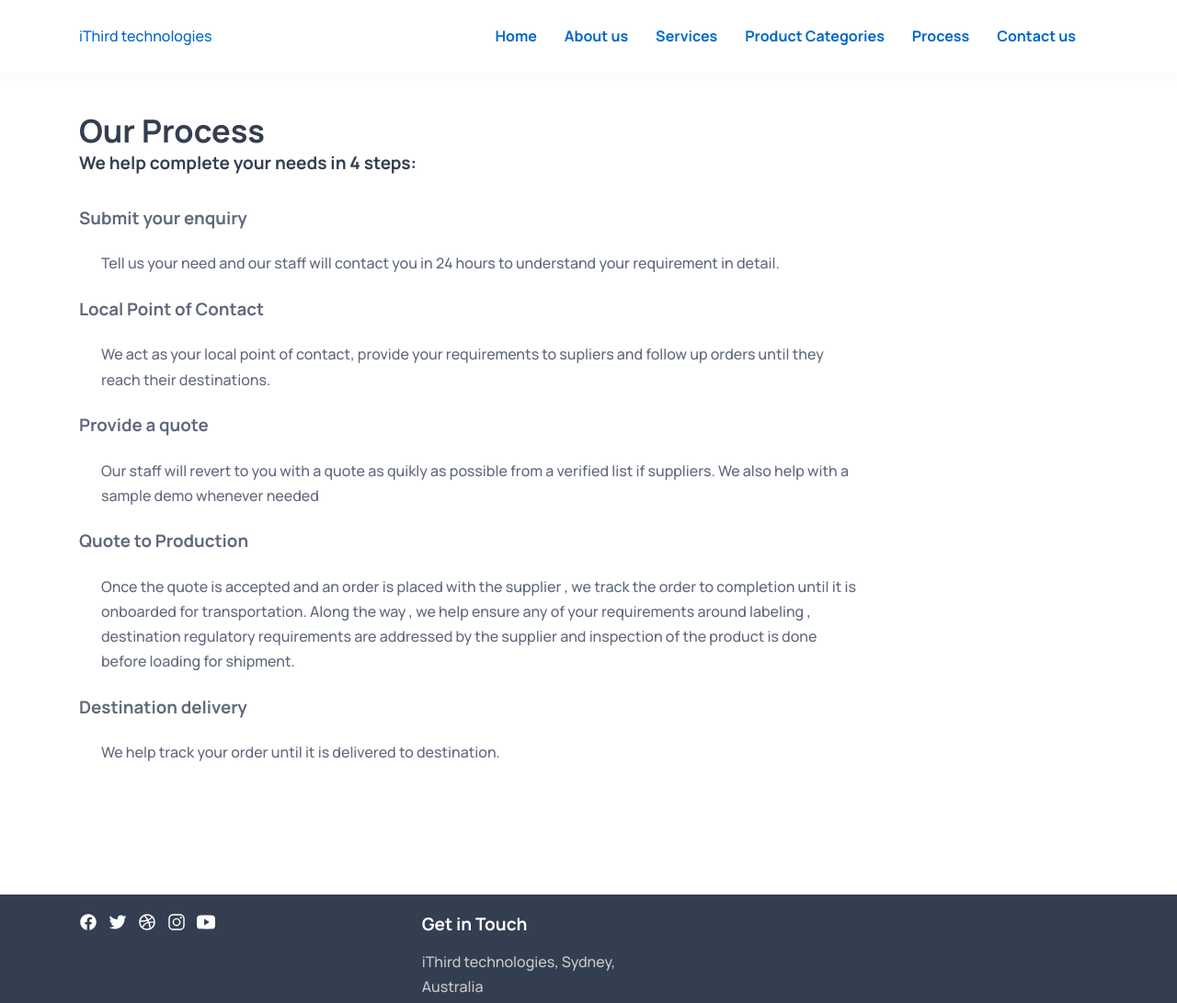
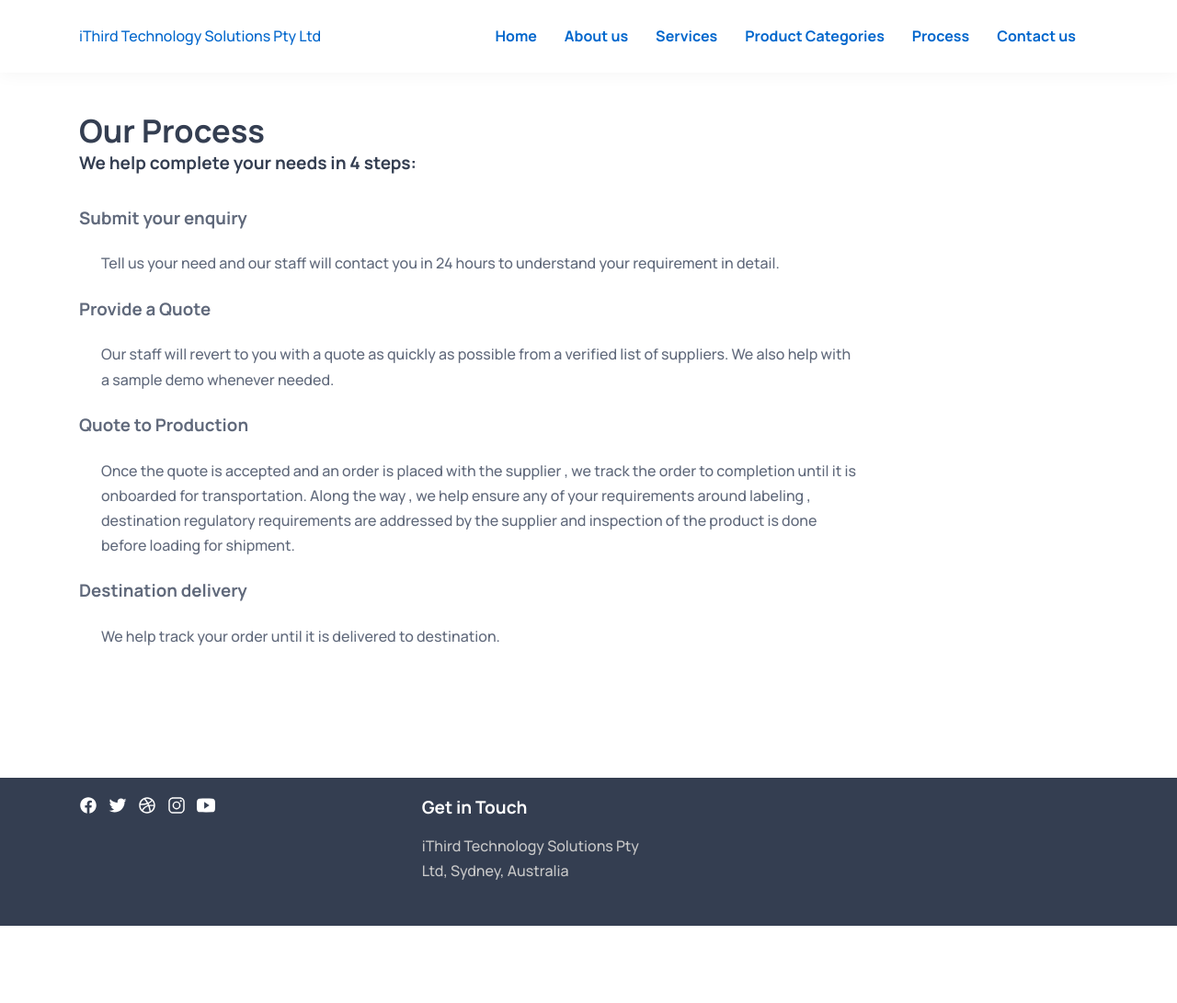
Before and after one commit to ithird/ithird.github.io, a plain HTML site: page process.html in a window 1280 px wide. Shown: the whole page at 92% size. After the commit the page ends 1007 px from the top, so only its background shows below. Drawn offline with nearby package versions, Linux system fonts and the light colour scheme.

Commit message:
spelling changes

```diff
--- a/process.html
+++ b/process.html
@@ -9,7 +9,7 @@
   <!--
     - primary meta tags
   -->
-  <title>iThird technologies</title>
+  <title>iThird Technology Solutions Pty Ltd</title>
   <meta name="title" content="iThirds">
 
   <!--
@@ -38,12 +38,12 @@
 
   <header class="header" data-header>
     <div class="container">
-      <div class="logo-placeholder">iThird technologies</div>
+      <div class="logo-placeholder">iThird Technology Solutions Pty Ltd</div>
 
       <nav class="navbar" data-navbar>
 
         <div class="navbar-top">
-          <div class="logo-placeholder">iThird technologies</div>
+          <div class="logo-placeholder">iThird Technology Solutions Pty Ltd</div>
 
           <button class="nav-close-btn" aria-label="close menu" data-nav-toggler>
             <ion-icon name="close-outline" aria-hidden="true"></ion-icon>
@@ -171,25 +171,15 @@
                 </div>
               </li>
 
-              <li class="about-item">
-                <div class="accordion-card expanded" data-accordion>
 
-                  <h3 class="card-title"> Local Point of Contact
-                  </h3>
-                  <p class="accordion-content">
-                      We act as your local point of contact, provide your requirements to supliers and follow up orders until they reach their destinations.
-                    </p>
-
-                </div>
-              </li>
 
               <li class="about-item">
                 <div class="accordion-card expanded" data-accordion>
 
-                  <h3 class="card-title"> Provide a quote
+                  <h3 class="card-title"> Provide a Quote
                   </h3>
                     <p class="accordion-content">
-                      Our staff will revert to you with a quote as quikly as possible from a verified list if suppliers. We also help with a sample demo whenever needed
+                      Our staff will revert to you with a quote as quickly as possible from a verified list of suppliers. We also help with a sample demo whenever needed.
                     </p>
 
 
@@ -284,7 +274,7 @@
 
         <li>
           <address class="footer-text">
-           iThird technologies, Sydney, Australia
+            iThird Technology Solutions Pty Ltd, Sydney, Australia
           </address>
         </li>
 
```
Also changed, not shown: about-us.html (+7 -7 lines), index.html (+14 -14 lines).
